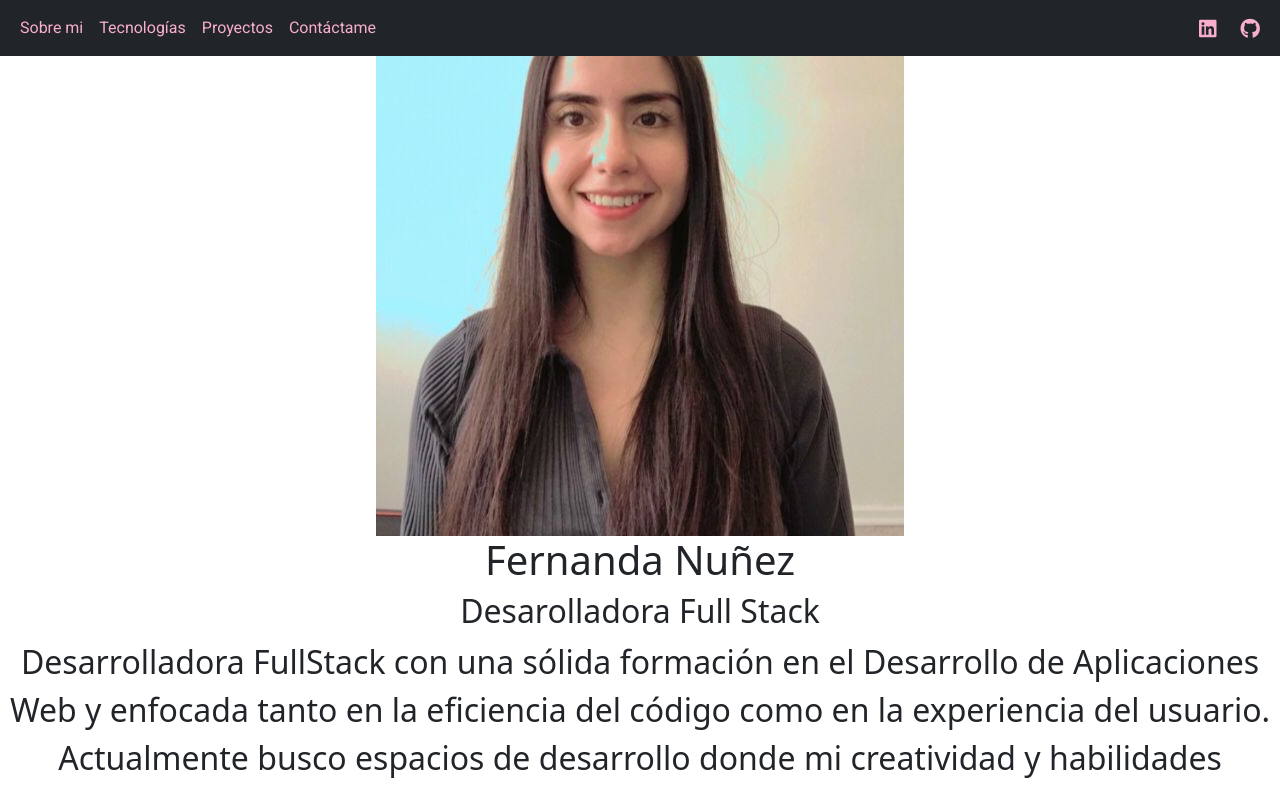
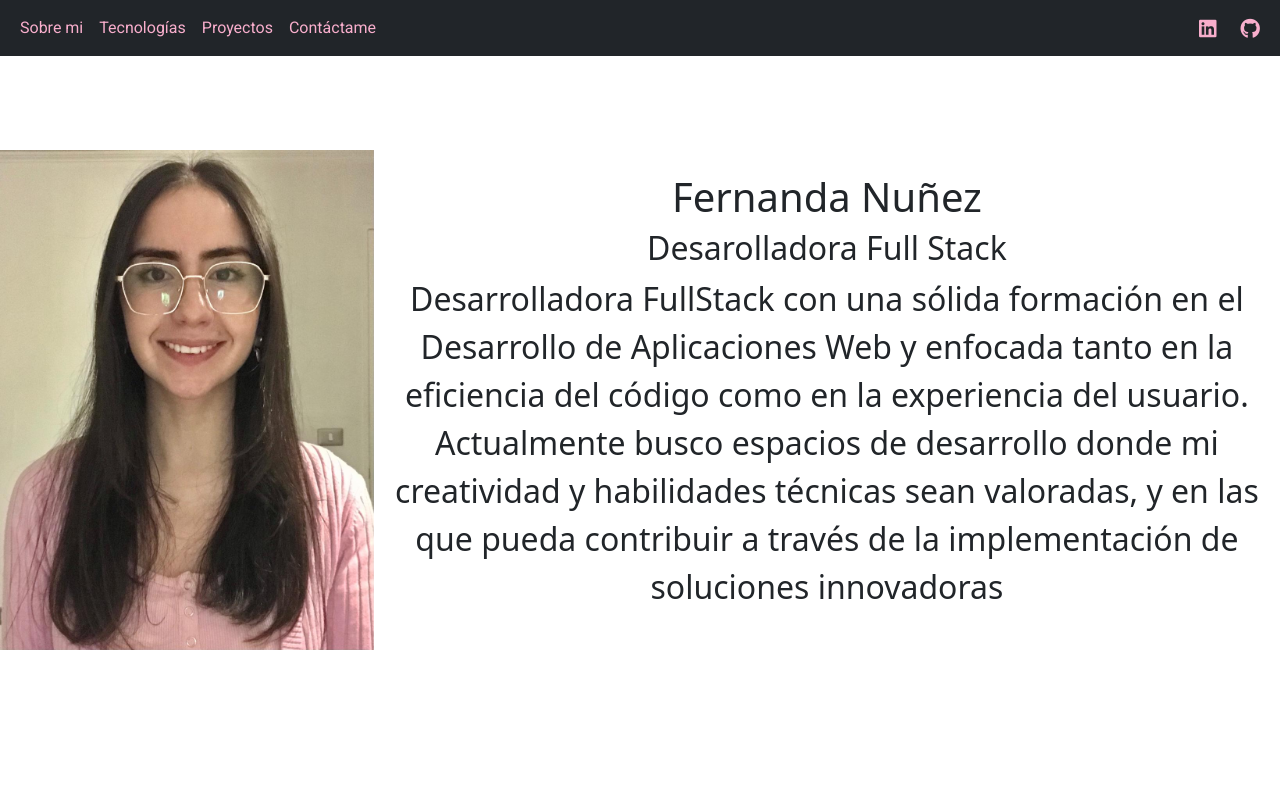
Before and after one commit to Fernanda553/portafolio, a React (Vite) app: page / in a window 1280 px wide. Shown: the top 790 px of the page. Built offline with nearby package versions, Linux system fonts and the light colour scheme; a web font is replaced by a local one.

Commit message:
change profile picture

```diff
--- a/src/App.css
+++ b/src/App.css
@@ -43,7 +43,12 @@
  }
 
  .presentacion {
-  display: block;
+  display: flex;
+ }
+
+ img{
+  width: 500px;
+  height: 500px;
  }
 .stack-tecnologico{
   background-color: #000;
--- a/src/App.jsx
+++ b/src/App.jsx
@@ -10,7 +10,7 @@ const App = () => {
       <Navigation />
       <Container fluid className='p-0'>
         <section id='introduccion' className='presentacion'>
-          <img alt='Fernanda fotografía' src='./src/assets/img/fernanda.jpeg' />
+          <img alt='Fernanda fotografía' src='./src/assets/img/fernandanunez.jpeg' />
           <article>
             <h1>Fernanda Nuñez</h1>
             <h2>Desarolladora Full Stack</h2>
--- a/src/components/Navigation.jsx
+++ b/src/components/Navigation.jsx
@@ -24,14 +24,14 @@ export const Navigation = () => {
           <Nav.Link
             href='https://www.linkedin.com/in/fernandanunezespinoza/'
             target='_blank'
-            rel='noopener noreferrer'
+            rel='noreferrer'
           >
             <i class='icons fa-brands fa-linkedin fa-lg' />
           </Nav.Link>
           <Nav.Link
             href='https://github.com/Fernanda553'
             target='_blank'
-            rel='noopener noreferrer'
+            rel='noreferrer'
           >
             <i class='icons fa-brands fa-github fa-lg' />
           </Nav.Link>
```
Also changed, not shown: src/assets/img/fernanda.jpeg (deleted), src/assets/img/fernandanunez.jpeg (added).
